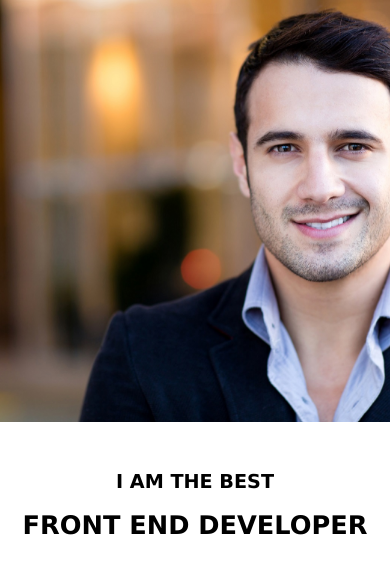
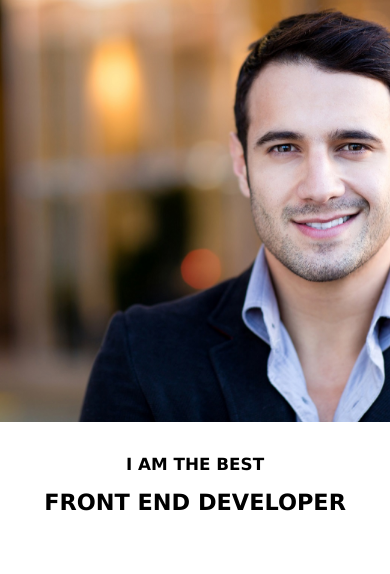
Before and after one commit to matyldaczuba/zadania, a plain HTML site: page 3-rwd/index.html in a window 390 px wide. Drawn offline with Linux system fonts and the light colour scheme.

Commit message:
czcionka w media > 992px
zmniejszenie czcionki i przesuniecie napisu

```diff
--- a/3-rwd/css/style.css
+++ b/3-rwd/css/style.css
@@ -60,8 +60,8 @@ html,body, #main-header {
     .header-text {
         color: #000;
         text-align: center;
-        font-size: 80%;
-        top: 120%;
+        font-size: 70%;
+        top: 115%;
         left: 50%;
         transform: translate(-50%, -50%);
     }
```
